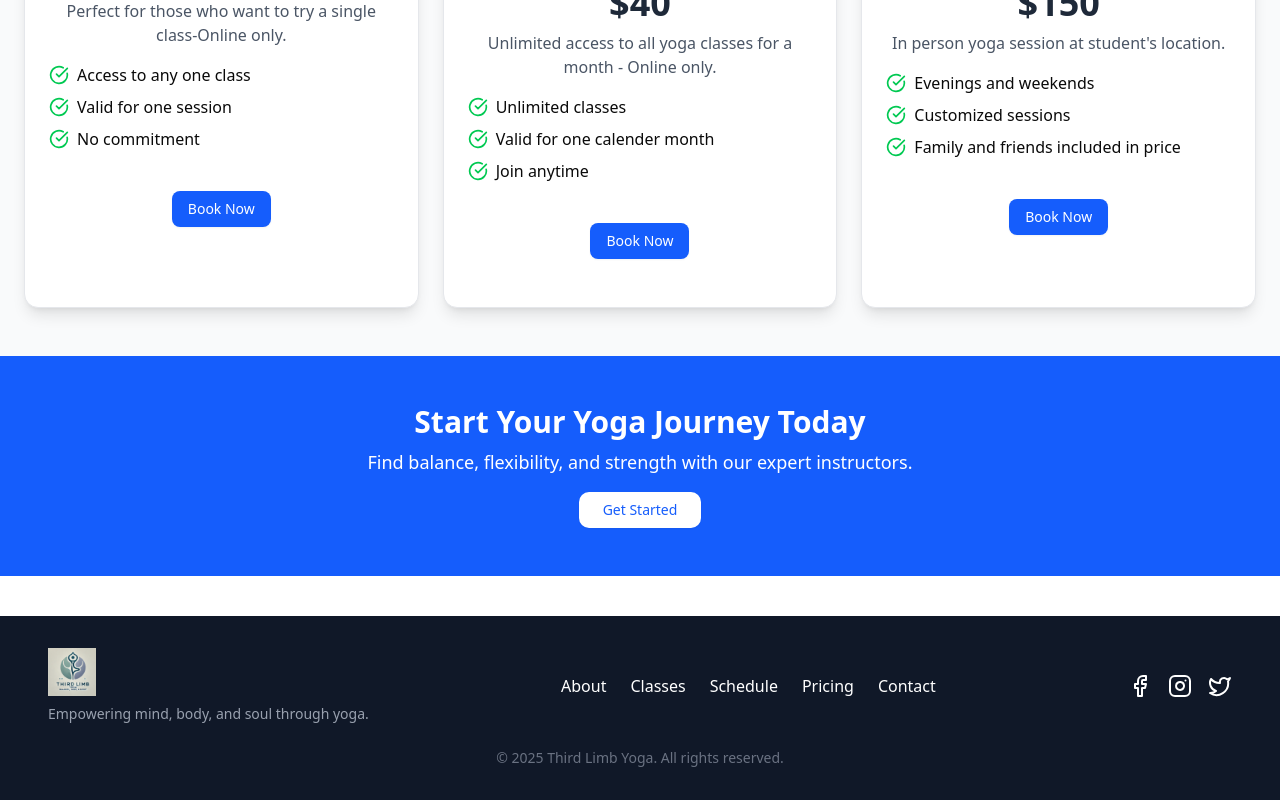
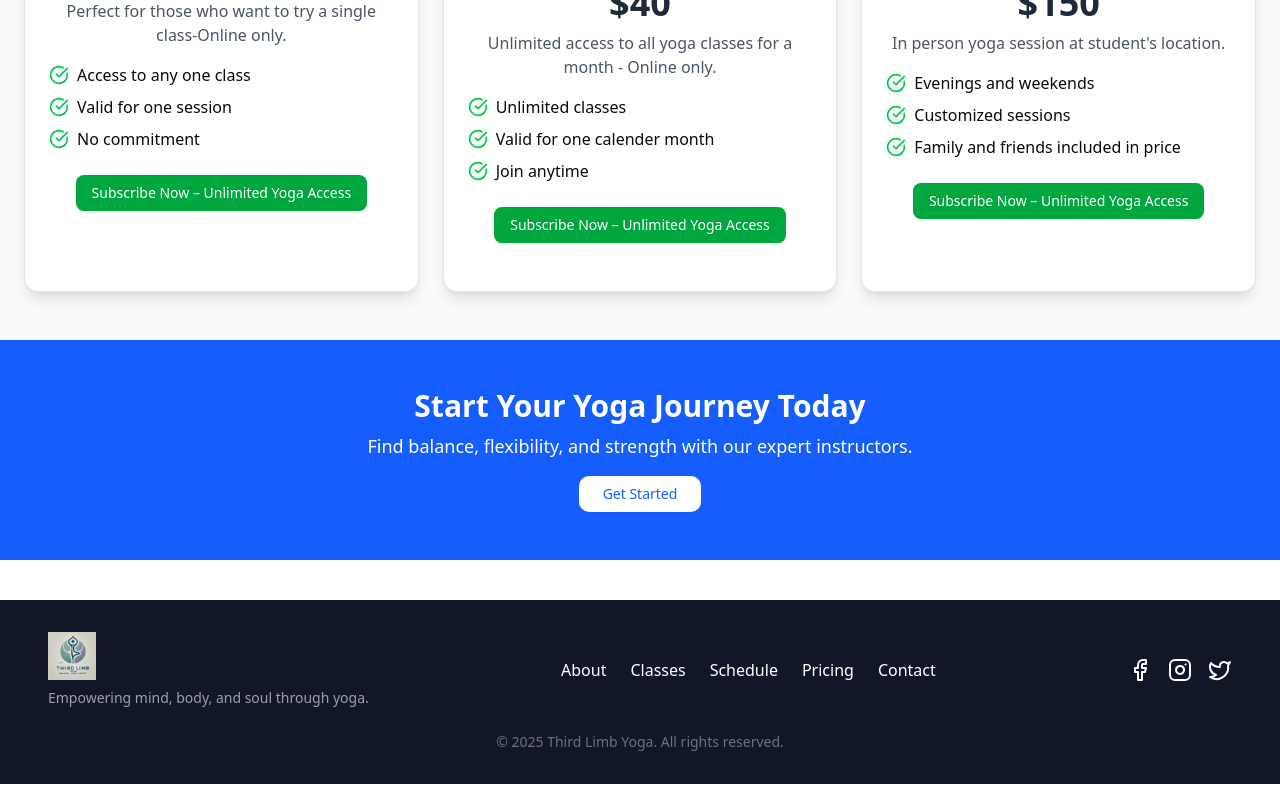
Before and after one commit to shripalp/ai-yoga-frontend, a React (Vite) app: page /pricing in a window 1280 px wide. Shown: the part 910-1710 px from the top of the page. Built offline with nearby package versions, Linux system fonts and the light colour scheme; no server answers.

Commit message:
pricing plans updated

```diff
--- a/src/pages/Pricing.jsx
+++ b/src/pages/Pricing.jsx
@@ -29,6 +29,19 @@ const pricingPlans = [
 
 
 ];
+
+const handleSubscribe = async () => {
+  const res = await fetch("https://thirdlimbyoga.com/create-checkout-session", {
+    method: "POST",
+    headers: { "Content-Type": "application/json" },
+    body: JSON.stringify({
+      price_id: "prod_Rzag7aqjdHGAX9",
+    }),
+  });
+  const data = await res.json();
+  window.location.href = data.url;
+};
+
 
 const Pricing = () => {
   return (
@@ -81,19 +94,12 @@ const Pricing = () => {
                     </li>
                   ))}
                 </ul>
-                 {/* Embed Calendly */}
+                 {/* Embed Stripe */}
                  <div className="flex justify-center mt-6">
-                    <Button
-                      className="mt-4 bg-blue-600 text-white hover:bg-blue-700"
-                      onClick={() =>
-                        window.open(
-                          "https://calendly.com/shripalp/60min",
-                          "_blank",
-                        )
-                      }
-                    >
-                      Book Now
-                    </Button>
+                  <Button onClick={handleSubscribe} className="bg-green-600 text-white">
+                    Subscribe Now – Unlimited Yoga Access
+                  </Button>
+
                   </div>
 
 
--- a/src/pages/Schedule.jsx
+++ b/src/pages/Schedule.jsx
@@ -92,20 +92,7 @@ const Schedule = () => {
                     {c.day} at {c.time} for {c.duration}
                   </p>
                   <p className="text-gray-500">Instructor: {c.instructor}</p>
-                  {/* Embed Calendly */}
-                  <div className="flex justify-center mt-6">
-                    <Button
-                      className="mt-4 bg-blue-600 text-white hover:bg-blue-700"
-                      onClick={() =>
-                        window.open(
-                          "https://calendly.com/shripalp/60min",
-                          "_blank",
-                        )
-                      }
-                    >
-                      Book Now
-                    </Button>
-                  </div>
+
                 </CardContent>
               </Card>
             ))
```
